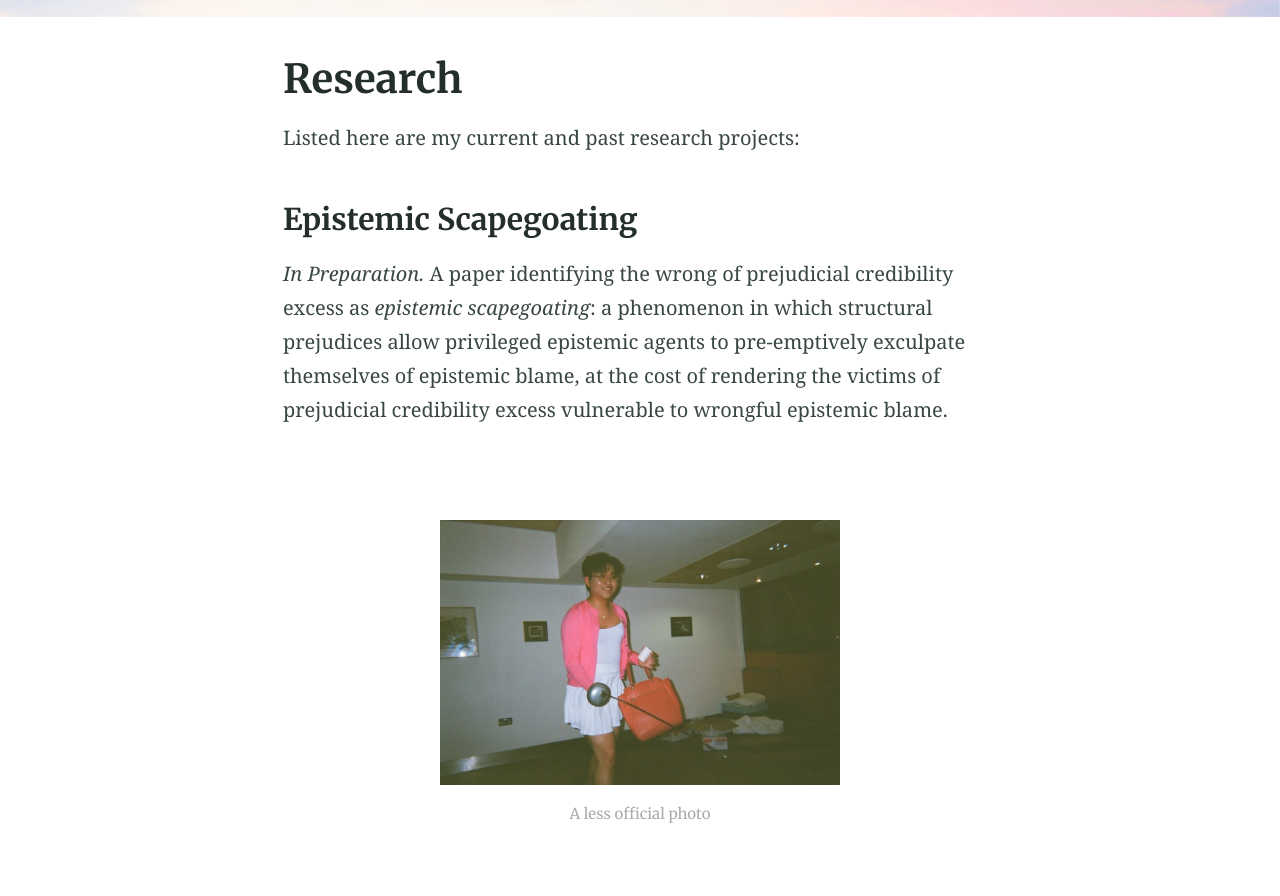
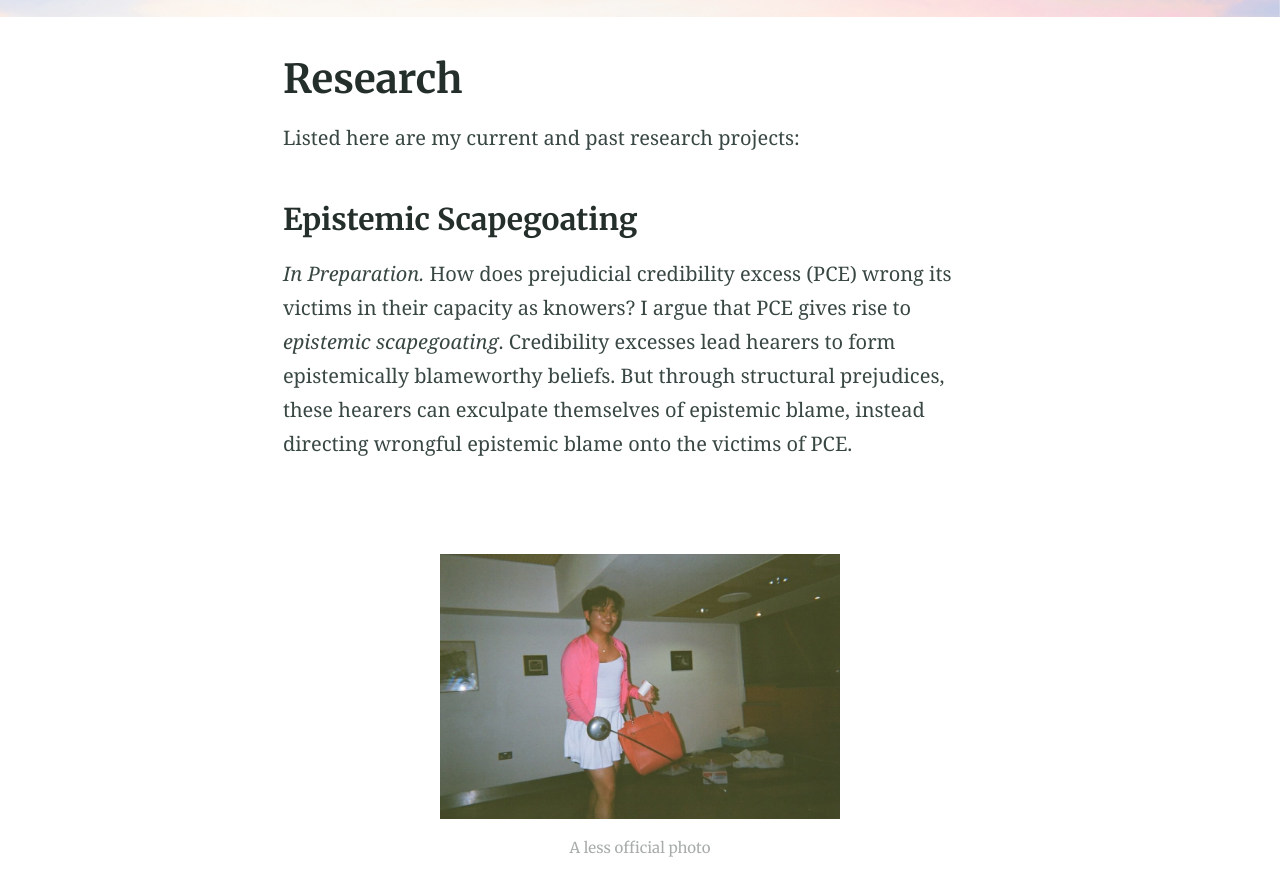
Before and after one commit to GWDZ-true/georgewangdz, a Jekyll site: the page built from research.md, in a window 1280 px wide and 900 px high, scrolled down 407 px. Shown: the top 896 px of the window. Built offline with Jekyll 4.4.1, drawn with Linux system fonts in a browser that asks for light colours.

Commit message:
Update research.md

```diff
--- a/research.md
+++ b/research.md
@@ -11,7 +11,7 @@ Listed here are my current and past research projects:
 
 ### Epistemic Scapegoating
 
-_In Preparation._ A paper identifying the wrong of prejudicial credibility excess as _epistemic scapegoating_: a phenomenon in which structural prejudices allow privileged epistemic agents to pre-emptively exculpate themselves of epistemic blame, at the cost of rendering the victims of prejudicial credibility excess vulnerable to wrongful epistemic blame.
+_In Preparation._ How does prejudicial credibility excess (PCE) wrong its victims in their capacity as knowers? I argue that PCE gives rise to _epistemic scapegoating_. Credibility excesses lead hearers to form epistemically blameworthy beliefs. But through structural prejudices, these hearers can exculpate themselves of epistemic blame, instead directing wrongful epistemic blame onto the victims of PCE.
 
 <br>
 {% include figure.html image="/assets/photos/georgewangphoto2.jpg" caption="A less official photo" width="400" height="150" %}
```
